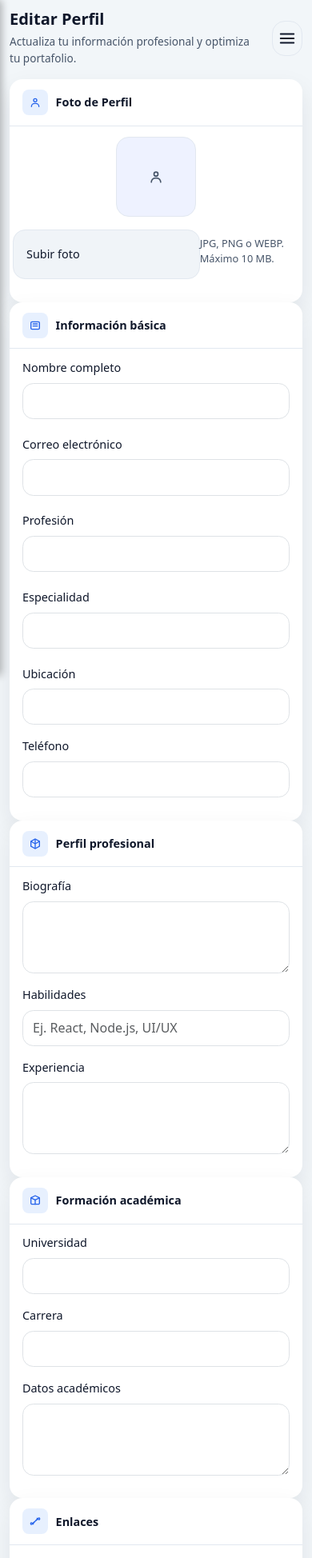
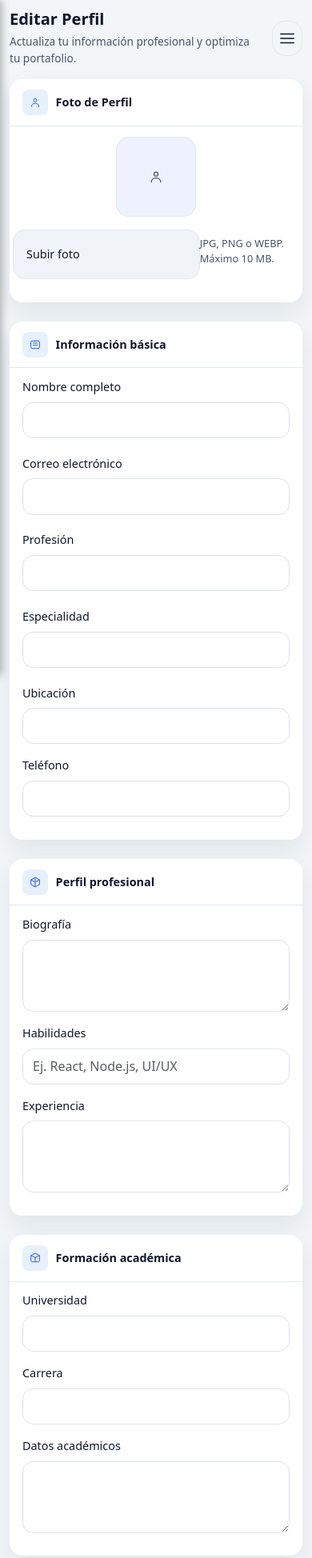
Before and after one commit to Yamil-Lara/CSER-SRL, a React (Vite) app in the folder frontend/: page / in a window 390 px wide. Shown: the top 1948 px of the page at 80% size. Built offline with nearby package versions, Linux system fonts and the light colour scheme; no server answers.

Commit message:
Finalizando HU2 antes del merge

```diff
--- a/frontend/src/components/Profile.tsx
+++ b/frontend/src/components/Profile.tsx
@@ -37,102 +37,102 @@ const isValidUrl = (value: string): boolean => {
 const iconSet = {
   code: (
     <svg width="20" height="20" viewBox="0 0 24 24" fill="none" xmlns="http://www.w3.org/2000/svg">
-      <path d="M8.5 7L3.5 12L8.5 17" stroke="currentColor" strokeWidth="2" strokeLinecap="round" strokeLinejoin="round"/>
-      <path d="M15.5 7L20.5 12L15.5 17" stroke="currentColor" strokeWidth="2" strokeLinecap="round" strokeLinejoin="round"/>
+      <path d="M8.5 7L3.5 12L8.5 17" stroke="currentColor" strokeWidth="1.5" strokeLinecap="round" strokeLinejoin="round"/>
+      <path d="M15.5 7L20.5 12L15.5 17" stroke="currentColor" strokeWidth="1.5" strokeLinecap="round" strokeLinejoin="round"/>
     </svg>
   ),
   resume: (
     <svg width="20" height="20" viewBox="0 0 24 24" fill="none" xmlns="http://www.w3.org/2000/svg">
-      <rect x="4" y="5" width="16" height="14" rx="2" stroke="currentColor" strokeWidth="2"/>
-      <path d="M8 9H16" stroke="currentColor" strokeWidth="2" strokeLinecap="round"/>
-      <path d="M8 13H16" stroke="currentColor" strokeWidth="2" strokeLinecap="round"/>
+      <rect x="4" y="5" width="16" height="14" rx="2" stroke="currentColor" strokeWidth="1.5"/>
+      <path d="M8 9H16" stroke="currentColor" strokeWidth="1.5" strokeLinecap="round"/>
+      <path d="M8 13H16" stroke="currentColor" strokeWidth="1.5" strokeLinecap="round"/>
     </svg>
   ),
   profile: (
     <svg width="20" height="20" viewBox="0 0 24 24" fill="none" xmlns="http://www.w3.org/2000/svg">
-      <circle cx="12" cy="8" r="3" stroke="currentColor" strokeWidth="2"/>
-      <path d="M5 20C5 16.6863 7.68629 14 11 14H13C16.3137 14 19 16.6863 19 20" stroke="currentColor" strokeWidth="2" strokeLinecap="round"/>
+      <circle cx="12" cy="8" r="3" stroke="currentColor" strokeWidth="1.5"/>
+      <path d="M5 20C5 16.6863 7.68629 14 11 14H13C16.3137 14 19 16.6863 19 20" stroke="currentColor" strokeWidth="1.5" strokeLinecap="round"/>
     </svg>
   ),
   projects: (
     <svg width="20" height="20" viewBox="0 0 24 24" fill="none" xmlns="http://www.w3.org/2000/svg">
-      <rect x="4" y="4" width="7" height="7" rx="1.5" stroke="currentColor" strokeWidth="2"/>
-      <rect x="13" y="4" width="7" height="7" rx="1.5" stroke="currentColor" strokeWidth="2"/>
-      <rect x="4" y="13" width="7" height="7" rx="1.5" stroke="currentColor" strokeWidth="2"/>
-      <rect x="13" y="13" width="7" height="7" rx="1.5" stroke="currentColor" strokeWidth="2"/>
+      <rect x="4" y="4" width="7" height="7" rx="1.5" stroke="currentColor" strokeWidth="1.5"/>
+      <rect x="13" y="4" width="7" height="7" rx="1.5" stroke="currentColor" strokeWidth="1.5"/>
+      <rect x="4" y="13" width="7" height="7" rx="1.5" stroke="currentColor" strokeWidth="1.5"/>
+      <rect x="13" y="13" width="7" height="7" rx="1.5" stroke="currentColor" strokeWidth="1.5"/>
     </svg>
   ),
   skills: (
     <svg width="20" height="20" viewBox="0 0 24 24" fill="none" xmlns="http://www.w3.org/2000/svg">
-      <path d="M12 3L20 7.5V16.5L12 21L4 16.5V7.5L12 3Z" stroke="currentColor" strokeWidth="2"/>
-      <path d="M12 3V21" stroke="currentColor" strokeWidth="2"/>
-      <path d="M4 7.5L12 12" stroke="currentColor" strokeWidth="2"/>
-      <path d="M20 7.5L12 12" stroke="currentColor" strokeWidth="2"/>
+      <path d="M12 3L20 7.5V16.5L12 21L4 16.5V7.5L12 3Z" stroke="currentColor" strokeWidth="1.5"/>
+      <path d="M12 3V21" stroke="currentColor" strokeWidth="1.5"/>
+      <path d="M4 7.5L12 12" stroke="currentColor" strokeWidth="1.5"/>
+      <path d="M20 7.5L12 12" stroke="currentColor" strokeWidth="1.5"/>
     </svg>
   ),
   experience: (
     <svg width="20" height="20" viewBox="0 0 24 24" fill="none" xmlns="http://www.w3.org/2000/svg">
-      <path d="M4 7H20" stroke="currentColor" strokeWidth="2" strokeLinecap="round"/>
-      <path d="M8 7V4H16V7" stroke="currentColor" strokeWidth="2" strokeLinecap="round"/>
-      <rect x="4" y="7" width="16" height="14" rx="2" stroke="currentColor" strokeWidth="2"/>
+      <path d="M4 7H20" stroke="currentColor" strokeWidth="1.5" strokeLinecap="round"/>
+      <path d="M8 7V4H16V7" stroke="currentColor" strokeWidth="1.5" strokeLinecap="round"/>
+      <rect x="4" y="7" width="16" height="14" rx="2" stroke="currentColor" strokeWidth="1.5"/>
     </svg>
   ),
   links: (
     <svg width="20" height="20" viewBox="0 0 24 24" fill="none" xmlns="http://www.w3.org/2000/svg">
-      <path d="M10 14L7 17C5.34315 18.6569 3.5 18.3284 3.5 16.5C3.5 14.6716 5.34315 14.3431 7 16L8.5 17.5" stroke="currentColor" strokeWidth="2" strokeLinecap="round"/>
-      <path d="M14 10L17 7C18.6569 5.34315 20.5 5.67157 20.5 7.5C20.5 9.32843 18.6569 9.65685 17 8L15.5 6.5" stroke="currentColor" strokeWidth="2" strokeLinecap="round"/>
-      <path d="M8.5 15.5L15.5 8.5" stroke="currentColor" strokeWidth="2" strokeLinecap="round"/>
+      <path d="M10 14L7 17C5.34315 18.6569 3.5 18.3284 3.5 16.5C3.5 14.6716 5.34315 14.3431 7 16L8.5 17.5" stroke="currentColor" strokeWidth="1.5" strokeLinecap="round"/>
+      <path d="M14 10L17 7C18.6569 5.34315 20.5 5.67157 20.5 7.5C20.5 9.32843 18.6569 9.65685 17 8L15.5 6.5" stroke="currentColor" strokeWidth="1.5" strokeLinecap="round"/>
+      <path d="M8.5 15.5L15.5 8.5" stroke="currentColor" strokeWidth="1.5" strokeLinecap="round"/>
     </svg>
   ),
   education: (
     <svg width="20" height="20" viewBox="0 0 24 24" fill="none" xmlns="http://www.w3.org/2000/svg">
-      <path d="M12 3L4 7L12 11L20 7L12 3Z" stroke="currentColor" strokeWidth="2" strokeLinejoin="round"/>
-      <path d="M4 7V17C4 17.5304 4.21071 18.0391 4.58579 18.4142C4.96086 18.7893 5.46957 19 6 19H18C18.5304 19 19.0391 18.7893 19.4142 18.4142C19.7893 18.0391 20 17.5304 20 17V7" stroke="currentColor" strokeWidth="2" strokeLinejoin="round"/>
-      <path d="M12 11V19" stroke="currentColor" strokeWidth="2" strokeLinecap="round"/>
+      <path d="M12 3L4 7L12 11L20 7L12 3Z" stroke="currentColor" strokeWidth="1.5" strokeLinejoin="round"/>
+      <path d="M4 7V17C4 17.5304 4.21071 18.0391 4.58579 18.4142C4.96086 18.7893 5.46957 19 6 19H18C18.5304 19 19.0391 18.7893 19.4142 18.4142C19.7893 18.0391 20 17.5304 20 17V7" stroke="currentColor" strokeWidth="1.5" strokeLinejoin="round"/>
+      <path d="M12 11V19" stroke="currentColor" strokeWidth="1.5" strokeLinecap="round"/>
     </svg>
   ),
   visibility: (
     <svg width="20" height="20" viewBox="0 0 24 24" fill="none" xmlns="http://www.w3.org/2000/svg">
-      <path d="M1 12C1 12 5 4 12 4C19 4 23 12 23 12C23 12 19 20 12 20C5 20 1 12 1 12Z" stroke="currentColor" strokeWidth="2"/>
-      <circle cx="12" cy="12" r="3" stroke="currentColor" strokeWidth="2"/>
+      <path d="M1 12C1 12 5 4 12 4C19 4 23 12 23 12C23 12 19 20 12 20C5 20 1 12 1 12Z" stroke="currentColor" strokeWidth="1.5"/>
+      <circle cx="12" cy="12" r="3" stroke="currentColor" strokeWidth="1.5"/>
     </svg>
   ),
   sun: (
     <svg width="20" height="20" viewBox="0 0 24 24" fill="none" xmlns="http://www.w3.org/2000/svg">
-      <circle cx="12" cy="12" r="5" stroke="currentColor" strokeWidth="2"/>
-      <path d="M12 1V3" stroke="currentColor" strokeWidth="2" strokeLinecap="round"/>
-      <path d="M12 21V23" stroke="currentColor" strokeWidth="2" strokeLinecap="round"/>
-      <path d="M4.22 4.22L5.64 5.64" stroke="currentColor" strokeWidth="2" strokeLinecap="round"/>
-      <path d="M18.36 18.36L19.78 19.78" stroke="currentColor" strokeWidth="2" strokeLinecap="round"/>
-      <path d="M1 12H3" stroke="currentColor" strokeWidth="2" strokeLinecap="round"/>
-      <path d="M21 12H23" stroke="currentColor" strokeWidth="2" strokeLinecap="round"/>
-      <path d="M4.22 19.78L5.64 18.36" stroke="currentColor" strokeWidth="2" strokeLinecap="round"/>
-      <path d="M18.36 5.64L19.78 4.22" stroke="currentColor" strokeWidth="2" strokeLinecap="round"/>
+      <circle cx="12" cy="12" r="5" stroke="currentColor" strokeWidth="1.5"/>
+      <path d="M12 1V3" stroke="currentColor" strokeWidth="1.5" strokeLinecap="round"/>
+      <path d="M12 21V23" stroke="currentColor" strokeWidth="1.5" strokeLinecap="round"/>
+      <path d="M4.22 4.22L5.64 5.64" stroke="currentColor" strokeWidth="1.5" strokeLinecap="round"/>
+      <path d="M18.36 18.36L19.78 19.78" stroke="currentColor" strokeWidth="1.5" strokeLinecap="round"/>
+      <path d="M1 12H3" stroke="currentColor" strokeWidth="1.5" strokeLinecap="round"/>
+      <path d="M21 12H23" stroke="currentColor" strokeWidth="1.5" strokeLinecap="round"/>
+      <path d="M4.22 19.78L5.64 18.36" stroke="currentColor" strokeWidth="1.5" strokeLinecap="round"/>
+      <path d="M18.36 5.64L19.78 4.22" stroke="currentColor" strokeWidth="1.5" strokeLinecap="round"/>
     </svg>
   ),
   moon: (
     <svg width="20" height="20" viewBox="0 0 24 24" fill="none" xmlns="http://www.w3.org/2000/svg">
-      <path d="M21 12.79C20.24 12.93 19.45 13 18.65 13C13.37 13 9 8.63 9 3.35C9 2.55 9.07 1.76 9.21 1C4.79 1.92 1.5 6.03 1.5 11.5C1.5 17.3 6.7 22 12.5 22C17.97 22 22.08 18.71 23 14.29C22.24 14.13 21.47 13.99 20.69 13.89C20.47 13.86 20.24 13.85 20 13.85C19.08 13.85 18.21 13.74 17.4 13.55" stroke="currentColor" strokeWidth="2" strokeLinecap="round" strokeLinejoin="round"/>
-      <path d="M15.5 10.5C15.5 13.5376 13.0376 16 10 16C8.97056 16 7.99309 15.7646 7.1366 15.356" stroke="currentColor" strokeWidth="2" strokeLinecap="round" strokeLinejoin="round"/>
+      <path d="M21 12.79C20.24 12.93 19.45 13 18.65 13C13.37 13 9 8.63 9 3.35C9 2.55 9.07 1.76 9.21 1C4.79 1.92 1.5 6.03 1.5 11.5C1.5 17.3 6.7 22 12.5 22C17.97 22 22.08 18.71 23 14.29C22.24 14.13 21.47 13.99 20.69 13.89C20.47 13.86 20.24 13.85 20 13.85C19.08 13.85 18.21 13.74 17.4 13.55" stroke="currentColor" strokeWidth="1.5" strokeLinecap="round" strokeLinejoin="round"/>
+      <path d="M15.5 10.5C15.5 13.5376 13.0376 16 10 16C8.97056 16 7.99309 15.7646 7.1366 15.356" stroke="currentColor" strokeWidth="1.5" strokeLinecap="round" strokeLinejoin="round"/>
     </svg>
   ),
   collapse: (
     <svg width="20" height="20" viewBox="0 0 24 24" fill="none" xmlns="http://www.w3.org/2000/svg">
-      <path d="M15 6L9 12L15 18" stroke="currentColor" strokeWidth="2" strokeLinecap="round"/>
+      <path d="M15 6L9 12L15 18" stroke="currentColor" strokeWidth="1.5" strokeLinecap="round"/>
     </svg>
   ),
   logout: (
     <svg width="20" height="20" viewBox="0 0 24 24" fill="none" xmlns="http://www.w3.org/2000/svg">
-      <path d="M16 17L21 12L16 7" stroke="currentColor" strokeWidth="2" strokeLinecap="round" strokeLinejoin="round"/>
-      <path d="M21 12H9" stroke="currentColor" strokeWidth="2" strokeLinecap="round"/>
-      <path d="M9 5H5C4.44772 5 4 5.44772 4 6V18C4 18.5523 4.44772 19 5 19H9" stroke="currentColor" strokeWidth="2" strokeLinecap="round"/>
+      <path d="M16 17L21 12L16 7" stroke="currentColor" strokeWidth="1.5" strokeLinecap="round" strokeLinejoin="round"/>
+      <path d="M21 12H9" stroke="currentColor" strokeWidth="1.5" strokeLinecap="round"/>
+      <path d="M9 5H5C4.44772 5 4 5.44772 4 6V18C4 18.5523 4.44772 19 5 19H9" stroke="currentColor" strokeWidth="1.5" strokeLinecap="round"/>
     </svg>
   ),
   hamburger: (
     <svg width="24" height="24" viewBox="0 0 24 24" fill="none" xmlns="http://www.w3.org/2000/svg">
-      <path d="M3 6H21" stroke="currentColor" strokeWidth="2" strokeLinecap="round"/>
-      <path d="M3 12H21" stroke="currentColor" strokeWidth="2" strokeLinecap="round"/>
-      <path d="M3 18H21" stroke="currentColor" strokeWidth="2" strokeLinecap="round"/>
+      <path d="M3 6H21" stroke="currentColor" strokeWidth="1.5" strokeLinecap="round"/>
+      <path d="M3 12H21" stroke="currentColor" strokeWidth="1.5" strokeLinecap="round"/>
+      <path d="M3 18H21" stroke="currentColor" strokeWidth="1.5" strokeLinecap="round"/>
     </svg>
   ),
 };
@@ -346,13 +346,12 @@ const Profile: React.FC = () => {
         <div className="separator" />
 
         <div className="bottom">
+          <button type="button" className="theme-toggle" onClick={toggleTheme} aria-label="Cambiar tema">
+            <span className="icon">{theme === 'light' ? iconSet.moon : iconSet.sun}</span>
+          </button>
           <button type="button" className="nav-action" onClick={() => window.open(window.location.href, '_blank')}>
             <span className="icon">{iconSet.visibility}</span>
             <span className="label">Ver Portafolio</span>
-          </button>
-          <button type="button" className="theme-toggle" onClick={toggleTheme}>
-            <span className="icon">{theme === 'light' ? iconSet.moon : iconSet.sun}</span>
-            <span className="label">{theme === 'light' ? 'Modo oscuro' : 'Modo claro'}</span>
           </button>
           <button type="button" className="nav-action" onClick={toggleSidebar}>
             <span className="icon">{iconSet.collapse}</span>
@@ -383,7 +382,7 @@ const Profile: React.FC = () => {
           {errors.submit && <div className="alert alert-danger">{errors.submit}</div>}
 
           <form onSubmit={handleSubmit} noValidate>
-            <section className="card-section profile-card">
+            <section className="card-section profile-card mb-4">
               <div className="card-section-header">
                 <div>
                   <span className="section-icon">{iconSet.profile}</span>
@@ -411,7 +410,7 @@ const Profile: React.FC = () => {
               </div>
             </section>
 
-            <section className="card-section profile-card">
+            <section className="card-section profile-card mb-4">
               <div className="card-section-header">
                 <div>
                   <span className="section-icon">{iconSet.resume}</span>
@@ -486,7 +485,7 @@ const Profile: React.FC = () => {
               </div>
             </section>
 
-            <section className="card-section profile-card">
+            <section className="card-section profile-card mb-4">
               <div className="card-section-header">
                 <div>
                   <span className="section-icon">{iconSet.skills}</span>
@@ -528,7 +527,7 @@ const Profile: React.FC = () => {
               </div>
             </section>
 
-            <section className="card-section profile-card">
+            <section className="card-section profile-card mb-4">
               <div className="card-section-header">
                 <div>
                   <span className="section-icon">{iconSet.education}</span>
@@ -569,7 +568,7 @@ const Profile: React.FC = () => {
               </div>
             </section>
 
-            <section className="card-section profile-card">
+            <section className="card-section profile-card mb-4">
               <div className="card-section-header">
                 <div>
                   <span className="section-icon">{iconSet.links}</span>
```
Also changed, not shown: frontend/src/App.css (+58 -25 lines).
